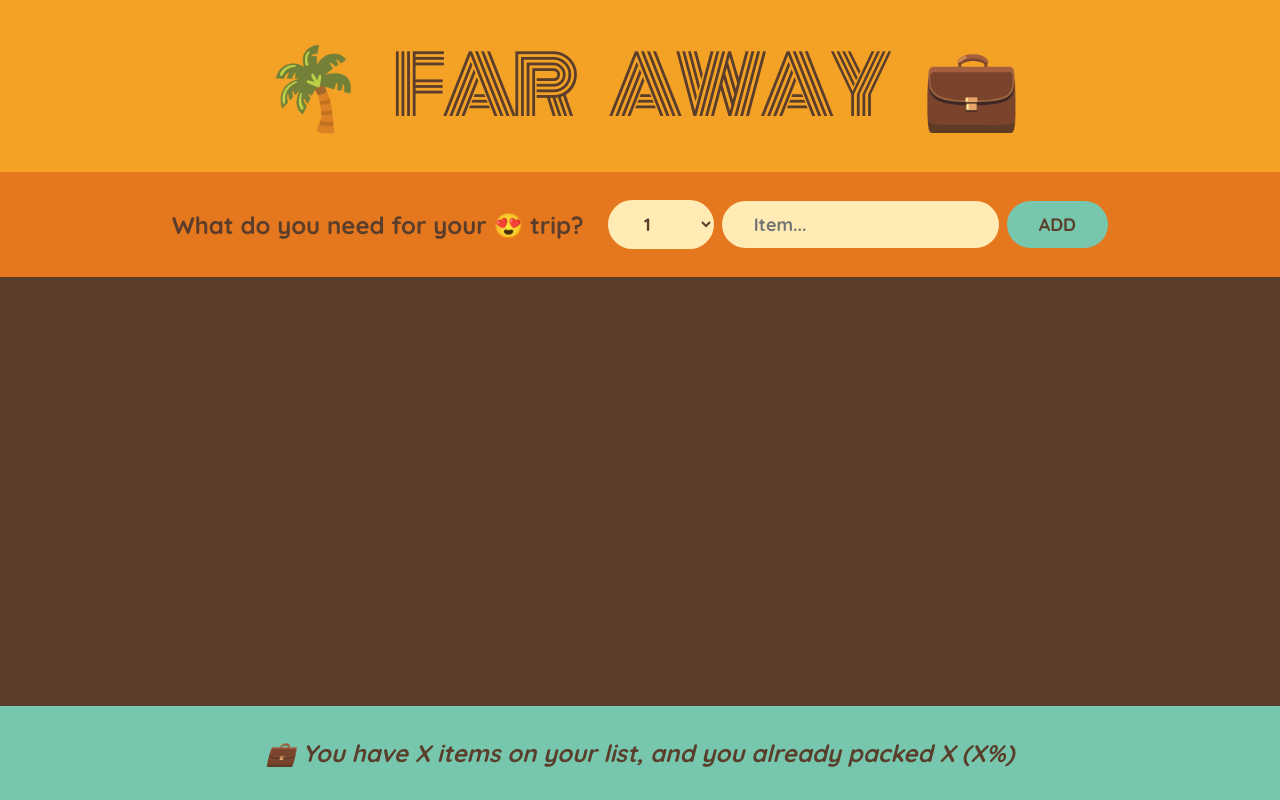
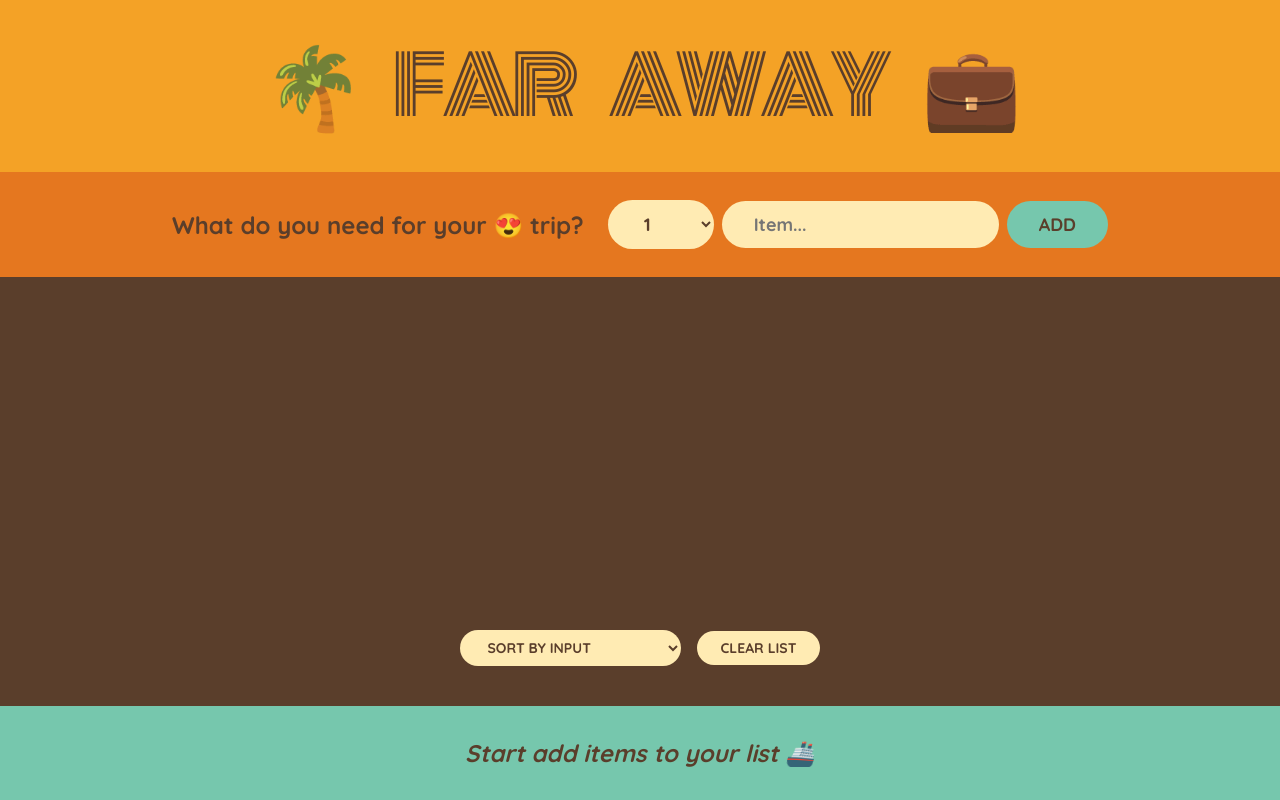
Before and after one commit to phoenix-rohit/Basic-React-Project---1, a React (Create React App) app: page / in a window 1280 px wide. Built offline with nearby package versions, Linux system fonts and the light colour scheme.

Commit message:
Added stats using dervied state

```diff
--- a/src/App.js
+++ b/src/App.js
@@ -13,6 +13,12 @@ export default function App() {
   function handleItems(item) {
     // here we didnt push the element because in react we cant mutate state or props therefore we created a new array and added the new element at the end
     setItems((items) => [...items, item]);
+  }
+
+  function handleClearList() {
+    const confirmed = window.confirm("Are you sure want to delete this list?");
+
+    if (confirmed) setItems([]);
   }
 
   function handleDeleteItems(id) {
@@ -37,8 +43,9 @@ export default function App() {
         items={items}
         onDeleteItems={handleDeleteItems}
         onToggleItems={handleToggleItem}
+        onClearList={handleClearList}
       />
-      <Stats />
+      <Stats items={items} />
     </div>
   );
 }
@@ -101,11 +108,29 @@ function Form({ onAddingItems }) {
   );
 }
 
-function PackingList({ items, onDeleteItems, onToggleItems }) {
+function PackingList({ items, onDeleteItems, onToggleItems, onClearList }) {
+  const [sortBy, setSortBy] = useState("input");
+
+  let sortedItems;
+
+  if (sortBy === "input") {
+    sortedItems = items;
+  }
+  if (sortBy === "description") {
+    sortedItems = items
+      .slice()
+      .sort((a, b) => a.description.localeCompare(b.description));
+  }
+  if (sortBy === "packed") {
+    sortedItems = items
+      .slice()
+      .sort((a, b) => Number(a.packed) - Number(b.packed));
+  }
+
   return (
     <div className="list">
       <ul style={{ overflow: "hidden" }}>
-        {items.map((item, idx, arr) => {
+        {sortedItems.map((item, idx, arr) => {
           return (
             <Item
               itemInfo={item}
@@ -116,6 +141,15 @@ function PackingList({ items, onDeleteItems, onToggleItems }) {
           );
         })}
       </ul>
+
+      <div className="actions">
+        <select value={sortBy} onChange={(e) => setSortBy(e.target.value)}>
+          <option value="input">Sort by Input</option>
+          <option value="description">Sort by Description</option>
+          <option value="packed">Sort by Packed</option>
+        </select>
+        <button onClick={onClearList}>Clear list</button>
+      </div>
     </div>
   );
 }
@@ -138,10 +172,26 @@ function Item({ itemInfo, onDeleteItems, onToggleItems }) {
   );
 }
 
-function Stats() {
+function Stats({ items }) {
+  if (!items.length) {
+    return (
+      <footer className="stats">
+        <em>Start add items to your list 🚢</em>
+      </footer>
+    );
+  }
+
+  const numItems = items.length;
+  const numPacked = items.slice().filter((item) => item.packed).length;
+  const percentage = Math.round((numPacked / numItems) * 100) || 0;
+
   return (
     <footer className="stats">
-      <em>💼 You have X items on your list, and you already packed X (X%)</em>
+      <em>
+        {percentage === 100
+          ? `You are ready to go 🚀`
+          : `💼 You have ${numItems} items on your list, and you already packed ${numPacked} (${percentage}%)`}
+      </em>
     </footer>
   );
 }
```
